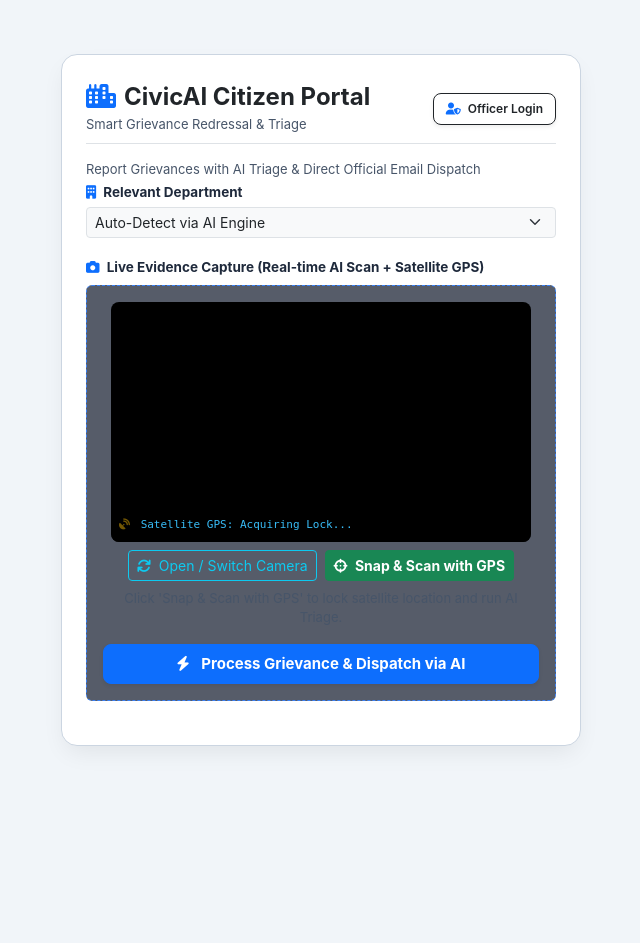
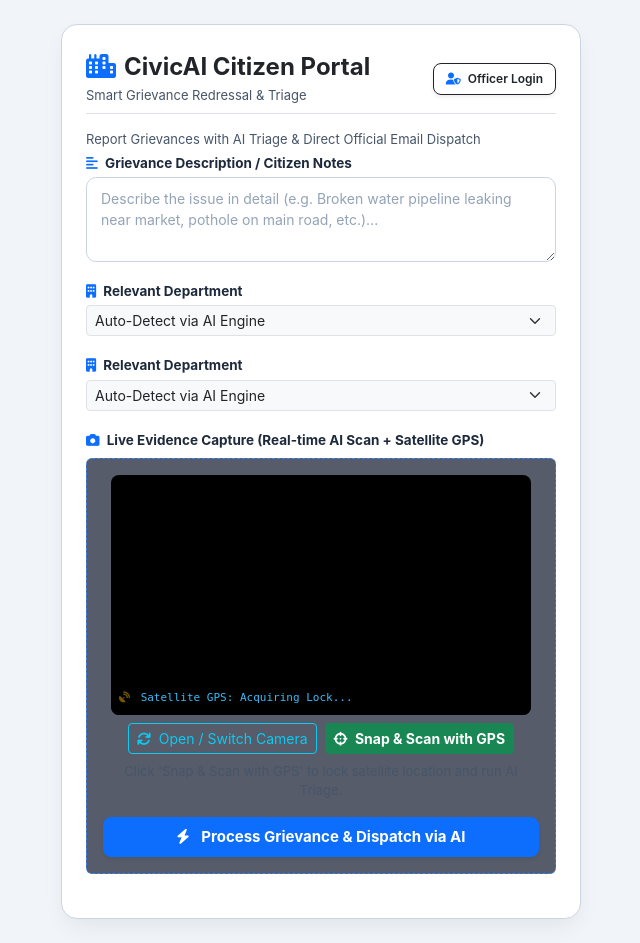
Before and after one commit to RohiVishwa/civic-ai-portal, a Flask app: page / in a window 1280 px wide. Shown: the whole page, without its empty margins (319-959 px from the left). Before the commit the page ends 746 px from the top, so only its background shows below. Run offline with Flask 3, Linux system fonts and the light colour scheme; data comes from the database, SQL or seed files in the repository.

Commit message:
Restore citizen grievance description textarea above relevant department dropdown

```diff
--- a/templates/index.html
+++ b/templates/index.html
@@ -126,18 +126,24 @@
             </a>
         </div>
         <p class="text-secondary small m-0">Report Grievances with AI Triage & Direct Official Email Dispatch</p>
-    </div>
+<!-- Citizen Problem Description Box -->
+            <div class="mb-3">
+                <label class="form-label small fw-bold text-dark mb-1">
+                    <i class="fa-solid fa-align-left text-primary me-1"></i> Grievance Description / Citizen Notes
+                </label>
+                <textarea name="description" id="description" class="form-control" rows="3" placeholder="Describe the issue in detail (e.g. Broken water pipeline leaking near market, pothole on main road, etc.)..."></textarea>
+            </div>
 
-    <div class="card-body-custom">
-        <form action="/analyze" method="POST" enctype="multipart/form-data">
+            <!-- Relevant Department (Auto-Detect via AI Engine) -->
+            <div class="mb-3">
+                <label class="form-label small fw-bold text-dark mb-1">
+                    <i class="fa-solid fa-building text-primary me-1"></i> Relevant Department
+                </label>
+                <select name="department" class="form-select form-select-sm" style="pointer-events: none; background-color: #f8f9fa;">
+                    <option value="Auto-Detect via AI Engine" selected>Auto-Detect via AI Engine</option>
+                </select>
+            </div>
 
-            <!-- Hidden Inputs for Coordinates -->
-            <input type="hidden" id="latitudeInput" name="latitude">
-            <input type="hidden" id="longitudeInput" name="longitude">
-
-            <!-- 1. Complaint Description -->
-            <div class="mb-3">
-                <!-- Dynamic Auto-Assigned Department & Officer Target -->
             <div class="mb-3">
                 <label class="form-label small fw-bold text-dark mb-1">
                     <i class="fa-solid fa-building text-primary me-1"></i> Relevant Department
```
